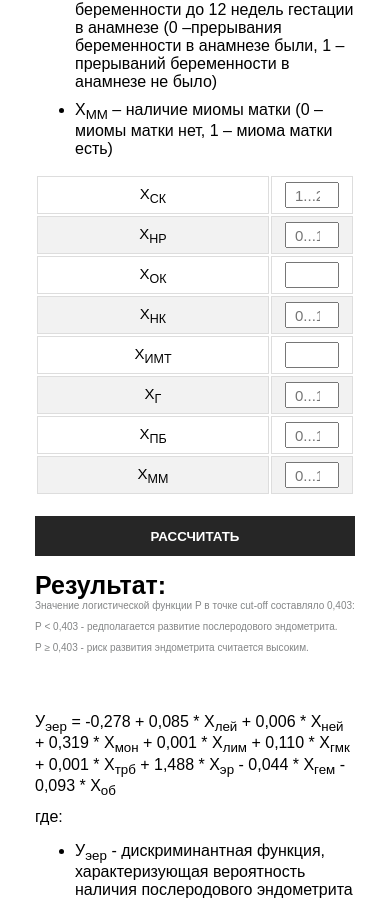
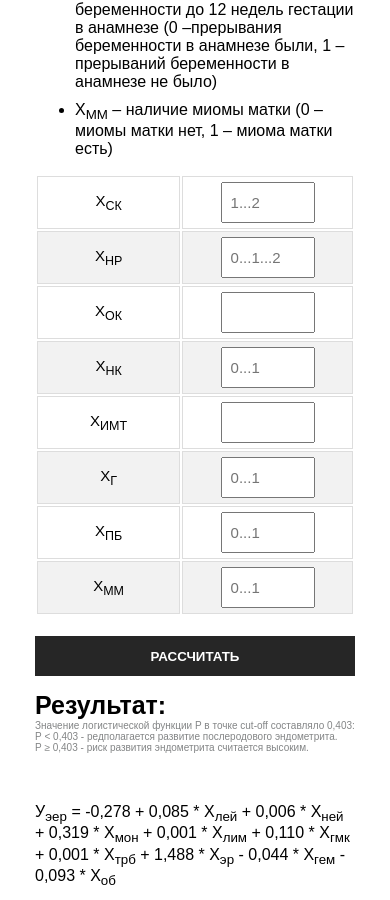
Before and after one commit to TatianaRyzhova/nat-calculator, a React (Create React App) app: page /ks-calculator in a window 390 px wide. Shown: the part 794-1694 px from the top of the page. Built offline with nearby package versions, Linux system fonts and the light colour scheme.

Commit message:
fix styles

```diff
--- a/src/App.css
+++ b/src/App.css
@@ -27,7 +27,7 @@ form {
 }
 
 input {
-  max-width: 80px;
+  max-width: 120px;
   height: 30px;
   font-size: 15px;
   padding-left: 10px;
@@ -108,6 +108,7 @@ button:hover {
 th {
   font-size: 15px;
   font-weight: 300;
+  width: 220px;
 }
 
 td, th {
@@ -127,7 +128,9 @@ tr:hover {
   font-size: 10px;
   font-weight: 200;
   color: #838586;
+  margin-bottom: 0;
 }
+
 
 @media screen and (max-width: 900px) {
   .container {
@@ -136,6 +139,10 @@ tr:hover {
 
   .result {
     max-width: 820px;
+  }
+
+  th {
+    width: 220px;
   }
 }
 
@@ -159,14 +166,14 @@ tr:hover {
   }
 
   input {
-    max-width: 40px;
-    height: 10px;
+    max-width: 80px;
+    height: 35px;
     padding-left: 8px;
   }
 
 }
 
-@media screen and (max-width: 425px) {
+@media screen and (max-width: 460px) {
   .container {
     max-width: 320px;
   }
@@ -176,8 +183,8 @@ tr:hover {
   }
 
   input {
-    max-width: 40px;
-    height: 20px;
+    max-width: 80px;
+    height: 35px;
     padding-left: 8px;
   }
 
@@ -186,6 +193,10 @@ tr:hover {
     flex-direction: column;
   }
 
+  th {
+    width: -80px;
+  }
+
   h1 {
     font-size: 25px;
   }
```
